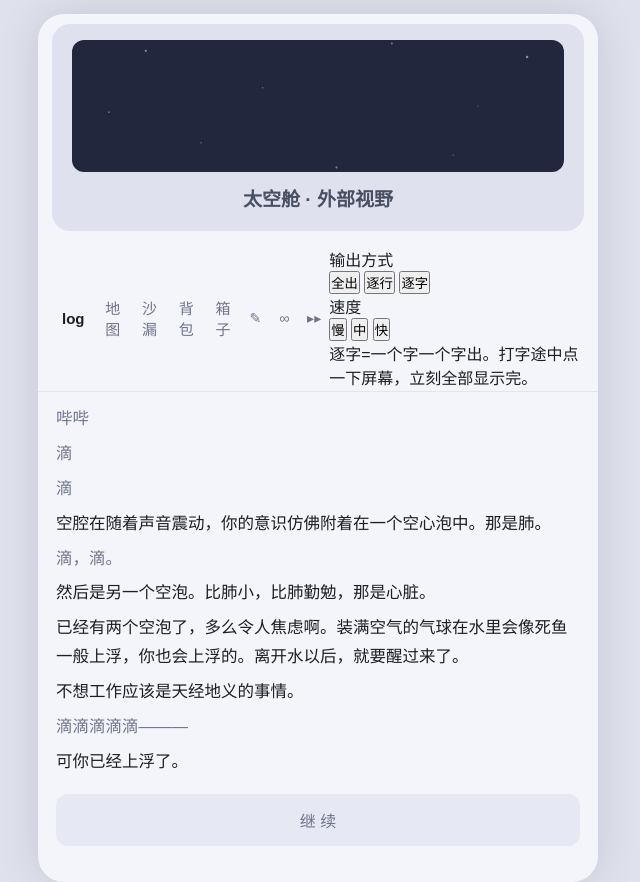
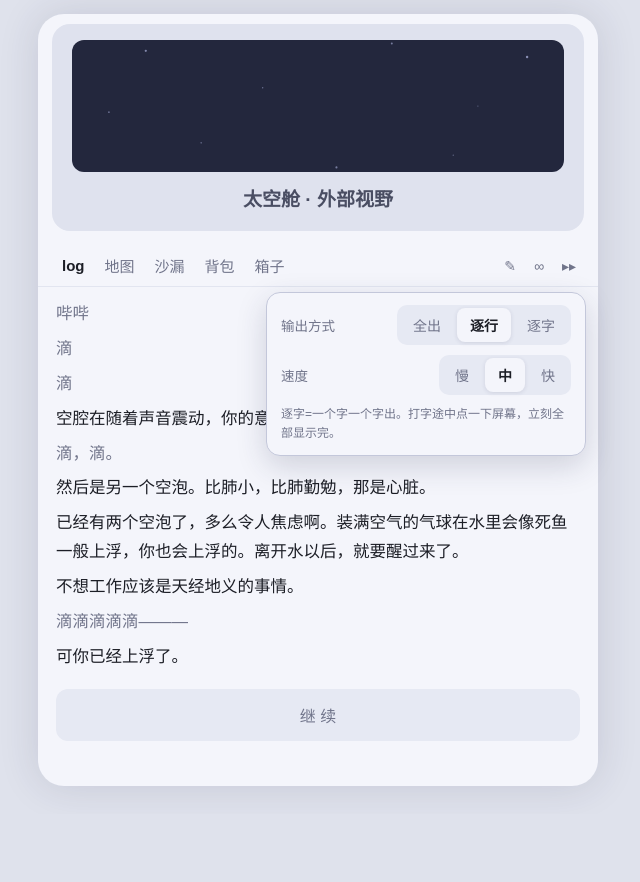
Before and after one commit to Alnas1/Eden, a plain HTML site: page index.html in a window 1280 px wide. Both pictures are taken after a click on the button "▸▸". Shown: the whole page, without its empty margins (322-962 px from the left). After the commit the page ends 814 px from the top, so only its background shows below. Drawn offline with Linux system fonts and the light colour scheme.

Commit message:
v8: 世界名大字卡(突现+渐隐,无缩放); o2删两句+*灰行内灰标; 逐行/逐字打字输出(eden-fx-v1)

```diff
--- a/style.css
+++ b/style.css
@@ -77,6 +77,33 @@ body {
 }
 .tbtn:active { background: var(--chip-press); }
 
+/* 输出方式设置：导航栏最右侧按钮下面的下拉小面板 */
+#fxpanel {
+  position: absolute; top: calc(100% + 6px); right: 12px; z-index: 20;
+  width: min(320px, calc(100% - 24px));
+  background: var(--shell); border: 1px solid var(--line); border-radius: 14px;
+  box-shadow: 0 10px 30px rgba(40, 44, 80, .18);
+  padding: 12px 14px; display: flex; flex-direction: column; gap: 10px;
+}
+.fx-row {
+  display: flex; align-items: center; justify-content: space-between; gap: 10px;
+  font-size: 13.5px; color: var(--dim);
+}
+.seg { display: flex; background: var(--chip); border-radius: 10px; padding: 3px; gap: 3px; }
+.seg button {
+  font-family: inherit; font-size: 14px; color: var(--dim);
+  background: none; border: none; border-radius: 8px;
+  padding: 7px 13px; cursor: pointer; touch-action: manipulation;
+}
+.seg button.active {
+  background: var(--shell); color: var(--text); font-weight: 700;
+  box-shadow: 0 1px 4px rgba(40, 44, 80, .12);
+}
+.fx-tip { font-size: 12px; color: var(--dim); line-height: 1.6; }
+
+/* 逐字打字：隐藏的后半段照常占位，页面高度不跳 */
+.th { visibility: hidden; }
+
 /* 收起后的顶部条幅：占位图 + EDEN/编号 + 舱室状态 + ∞ */
 #pinbanner {
   position: fixed; top: 0; left: 0; right: 0; z-index: 10;
@@ -139,7 +166,8 @@ body.locked { overflow: hidden; }
 #aerr { color: #b0484d; font-size: 13.5px; min-height: 18px; }
 #ask .btn { text-align: center; margin-top: 4px; }
 
-/* 黑场开场：大字「伊甸」浮现再消退；点屏幕跳过 */
+/* 黑场大字卡（开场「伊甸」/ 进入切片世界）：
+   字直接蹦出来（无淡入、无缩放），停留约两秒后慢慢渐隐；点屏幕跳过 */
 #intro {
   position: fixed; inset: 0; z-index: 50;
   background: #05060c;
@@ -147,14 +175,15 @@ body.locked { overflow: hidden; }
   opacity: 1; transition: opacity .7s ease;
 }
 #intro.out { opacity: 0; }
+#intro.out .ititle { opacity: 0; transition: opacity .5s ease; }
 .ititle {
   font-family: "KaiTi", "STKaiti", "楷体", serif;
   font-size: min(30vw, 150px);
   color: #e8eaf2; letter-spacing: .18em;
-  opacity: 0; transform: scale(1.12);
-  transition: opacity 1.6s ease, transform 2.4s ease;
+  opacity: 0;
+  transition: opacity 1.8s ease; /* 只负责淡出 */
 }
-.ititle.on { opacity: 1; transform: scale(1); }
+.ititle.on { opacity: 1; transition: none; } /* 加上即出现，不淡入不缩放 */
 
 /* 对焦小游戏：热气球视力表替换外部视野图，按住变清晰 */
 .focuspad { width: 150px; margin: 0 auto; text-align: center; touch-action: none; user-select: none; cursor: pointer; }
```
